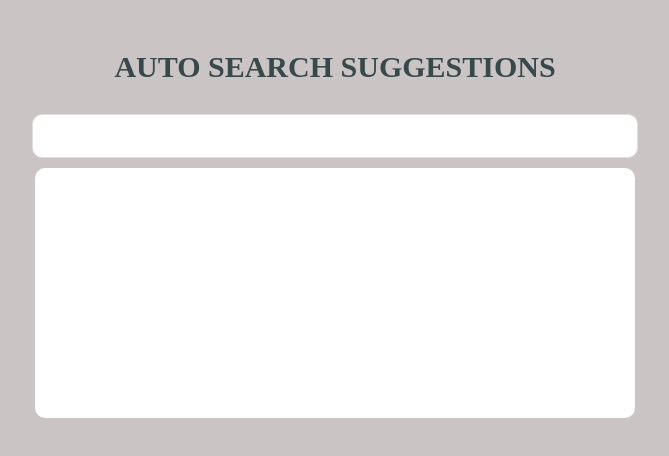
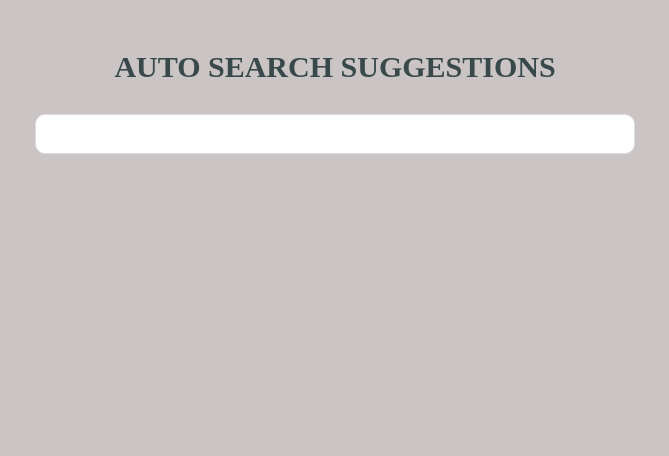
Before and after one commit to ajaykumar-21/Machine-Coding-Questions, a React (Create React App) app: page / in a window 1280 px wide. Shown: the top 456 px of the page, without its empty margins (305-974 px from the left). Built offline with nearby package versions, Linux system fonts and the light colour scheme.

Commit message:
add visibility in suggestion area

```diff
--- a/src/components/AutoSearchSuggestions.js
+++ b/src/components/AutoSearchSuggestions.js
@@ -1,6 +1,12 @@
 import React from "react";
 import { useState } from "react";
 import style from "./AutoSearchSuggestions.module.css";
+
+const mockData = [
+  { id: 1, name: "Leanne Graham" },
+  { id: 2, name: "Ervin Howell" },
+  { id: 3, name: "Clementine Bauch" },
+];
 
 // Mock Server
 const FAILURE_COUNT = 10;
@@ -43,22 +49,39 @@ function getSuggestions(text) {
 function AutoSearchSuggestions() {
   const [query, setQuery] = useState("");
   const [list, updateList] = useState([]);
-  console.log(query);
+  const [suggestionAreaVisibility, setSuggestionAreaVisibility] =
+    useState(false);
+  //   console.log(query);
 
   const handleChange = (e) => {
+    // if (!list) {
+    //   return updateList([]);
+    // }
     const { value } = e.target;
     setQuery(value);
-    makeApiCall(value);
+    searchInput(value);
+    setSuggestionAreaVisibility(true);
+    // makeApiCall(value);
   };
 
-  const makeApiCall = async (query) => {
-    try {
-      const res = await getSuggestions(query);
-      updateList(res);
-    } catch (error) {
-      console.log("Error while fatching the data", error);
-    }
+  const searchInput = (query) => {
+    const filtered = mockData
+      .map((data) => data.name)
+      .filter((val) =>
+        val.toLocaleLowerCase().includes(query.toLocaleLowerCase())
+      );
+    updateList(filtered);
+    console.log(filtered);
   };
+
+  //   const makeApiCall = async (query) => {
+  //     try {
+  //       const res = await getSuggestions(query);
+  //       updateList(res);
+  //     } catch (error) {
+  //       console.log("Error while fatching the data", error);
+  //     }
+  //   };
 
   return (
     <div className={style.container}>
@@ -69,10 +92,14 @@ function AutoSearchSuggestions() {
         value={query}
         onChange={handleChange}
       />
-      <div className={style.suggestionArea}>
-        {list &&
-          list.map((data) => <div onClick={() => setQuery(data)}>{data}</div>)}
-      </div>
+      {suggestionAreaVisibility && (
+        <div className={style.suggestionArea}>
+          {list &&
+            list.map((data) => (
+              <div onClick={() => setQuery(data)}>{data}</div>
+            ))}
+        </div>
+      )}
     </div>
   );
 }
--- a/src/components/AutoSearchSuggestions.module.css
+++ b/src/components/AutoSearchSuggestions.module.css
@@ -1,12 +1,14 @@
 .searchArea {
   height: 40px;
-  width: 600px;
+  min-width: 600px;
   border-radius: 10px;
   border: 1px solid rgb(224, 221, 221);
   outline: none;
   margin-top: 30px;
-  font-size: 15px;
-  font-weight: 700px;
+  padding-left: 10px;
+  box-sizing: border-box;
+  /* font-size: 15px;
+  font-weight: 700; */
 }
 
 .heading {
@@ -31,4 +33,7 @@
   background-color: white;
   margin-top: 10px;
   border-radius: 10px;
+  text-align: left;
+  padding-left: 10px;
+  box-sizing: border-box;
 }
```
